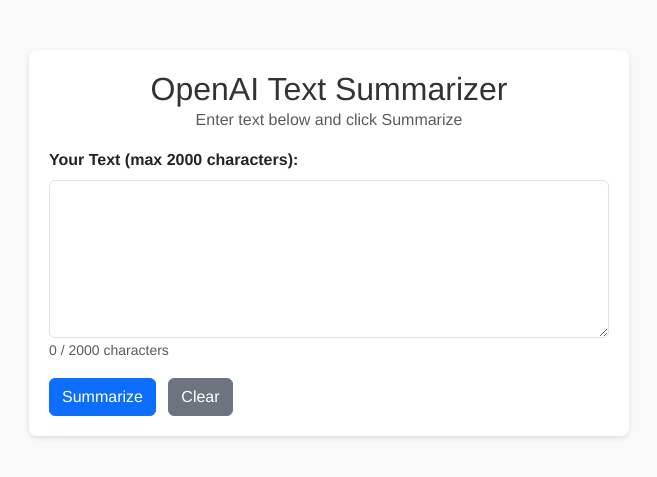
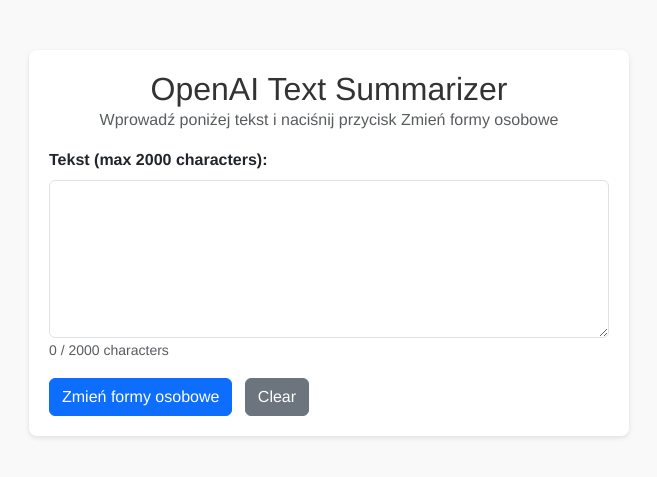
Before and after one commit to RomanDmowski/Summarizer01, a Flask app: page / in a window 1280 px wide. Shown: the top 477 px of the page, without its empty margins (311-968 px from the left). Run offline with Flask 3, Linux system fonts and the light colour scheme.

Commit message:
Kolejne labels po polsku

```diff
--- a/templates/index.html
+++ b/templates/index.html
@@ -15,7 +15,7 @@
   <div class="container">
     <header>
       <h1>OpenAI Text Summarizer</h1>
-      <p class="text-muted">Enter text below and click Summarize</p>
+      <p class="text-muted">Wprowadź poniżej tekst i naciśnij przycisk Zmień formy osobowe</p>
       {% with messages = get_flashed_messages(with_categories=true) %}
         {% if messages %}
           {% for category, msg in messages %}
@@ -30,7 +30,7 @@
     <!-- Text input form -->
     <form id="summarizerForm">
       <div class="form-group mb-3">
-        <label for="textContent">Your Text (max 2000 characters):</label>
+        <label for="textContent">Tekst (max 2000 characters):</label>
         <textarea
           class="form-control"
           id="textContent"
@@ -43,7 +43,7 @@
           0 / 2000 characters
         </small>
       </div>
-      <button type="submit" class="btn btn-primary">Summarize</button>
+      <button type="submit" class="btn btn-primary">Zmień formy osobowe</button>
       <button type="button" id="clearBtn" class="btn btn-secondary">Clear</button>
     </form>
 
```
